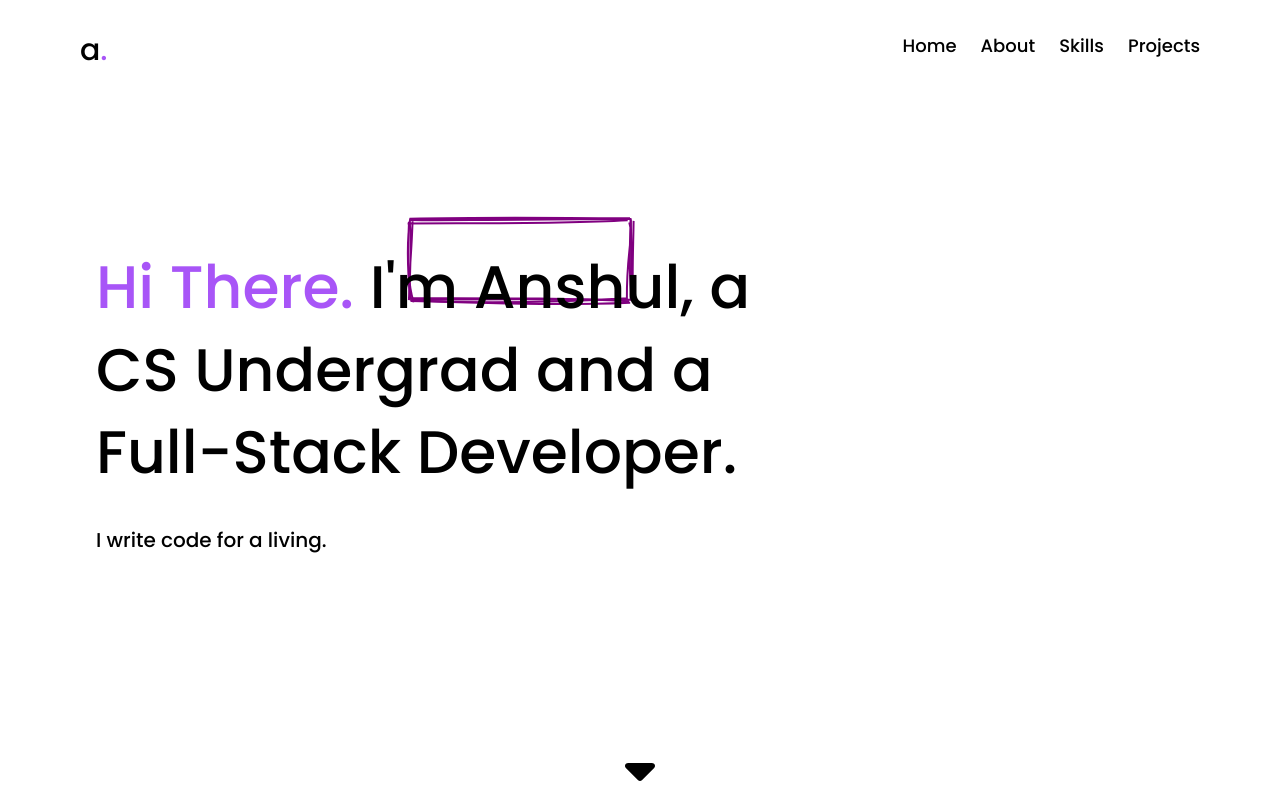
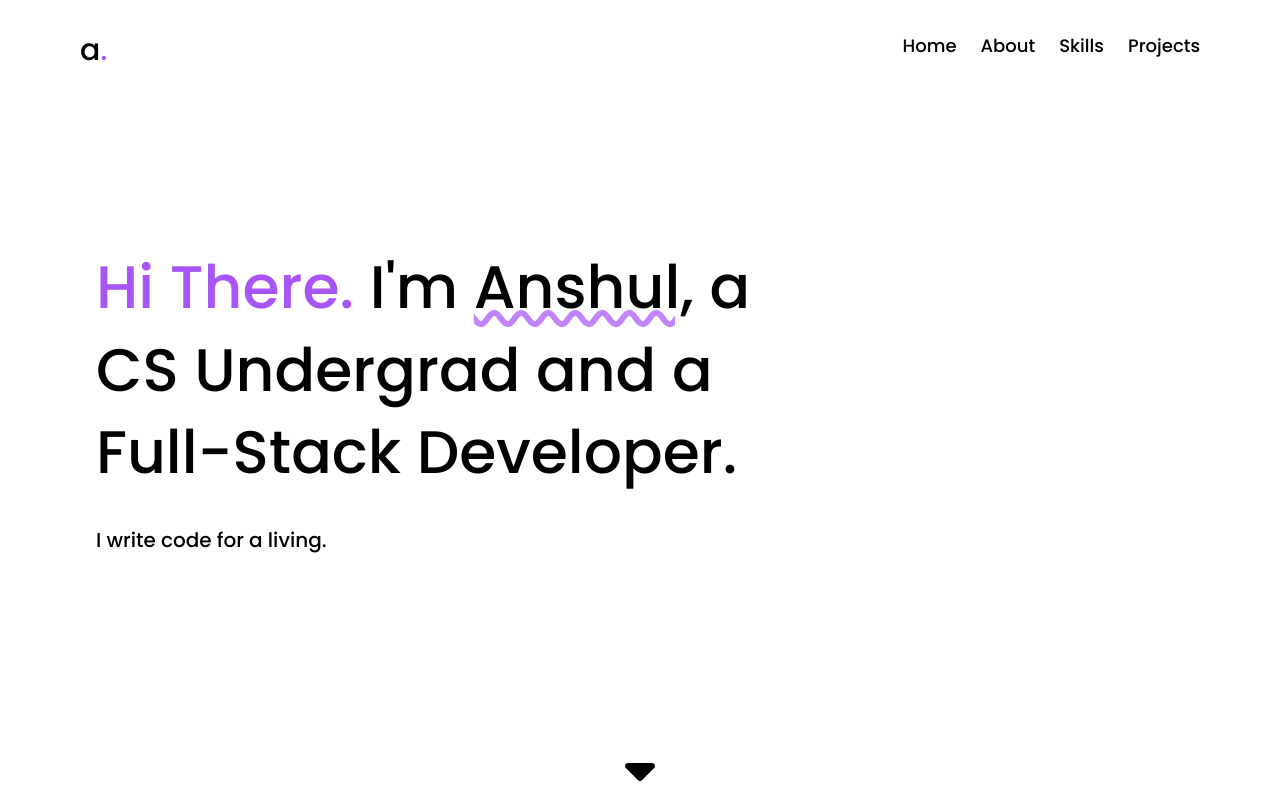
Before and after one commit to Anshul-004/Portfolio, a React (Vite) app: page / in a window 1280 px wide. Shown: the top 800 px of the page. Built offline with nearby package versions, Linux system fonts and the light colour scheme.

Commit message:
Updated Design

```diff
--- a/src/components/About.jsx
+++ b/src/components/About.jsx
@@ -14,7 +14,7 @@ const About = () => {
       <div className="Title text-5xl text-center pb-10">About Me </div>
       <div className="container flex">
         <div className="LHS w-1/4 text-5xl leading-relaxed">
-          I'm <span className=" underline decoration-purple-400">Anshul Singh</span>. Nice to meet you.
+          I'm <span className=" underline decoration-purple-400 decoration-wavy">Anshul Singh</span>. Nice to meet you.
           <div className="text-xl pt-4">
             Email : <p>anshulsingh024@yahoo.com</p>
           </div>
--- a/src/components/Home.jsx
+++ b/src/components/Home.jsx
@@ -1,38 +1,17 @@
-import React, { useEffect, useRef } from "react";
+import React from "react";
 import { FontAwesomeIcon } from "@fortawesome/react-fontawesome";
 import { faSortDown } from "@fortawesome/free-solid-svg-icons";
-import rough from "roughjs";
 
 const Home = () => {
-  const canvasRef = useRef(null);
-
-  useEffect(() => {
-    const canvas = canvasRef.current;
-    const context = canvas.getContext("2d");
-    const rc = rough.canvas(canvas);
-
-    rc.rectangle(90, 20, 220, 80, {
-      roughness: 2,
-      stroke: "purple",
-      strokeWidth: 2,
-    });
-  }, []);
-
   return (
     <div
       className="relative flex flex-col justify-center px-24 py-8 h-screen"
       id="home"
     >
-      <canvas
-        ref={canvasRef}
-        width="400"
-        height="110"
-        className="absolute top-1/4 left-1/4 z-0"
-      ></canvas>
-
-      <div className="TextBox relative z-8 text-6xl w-2/3 mb-6 leading-snug">
+      <div className="TextBox z-8 text-6xl w-2/3 mb-6 leading-snug">
         <span className="text-purple-500"> Hi There.</span> I'm{" "}
-        <span className="relative">Anshul,</span> a CS Undergrad and a Full-Stack Developer.
+        <span className="underline decoration-purple-400 decoration-wavy">Anshul,</span> a CS Undergrad and a Full-Stack
+        Developer.
       </div>
 
       <div className="text-xl pt-2">I write code for a living.</div>
```
